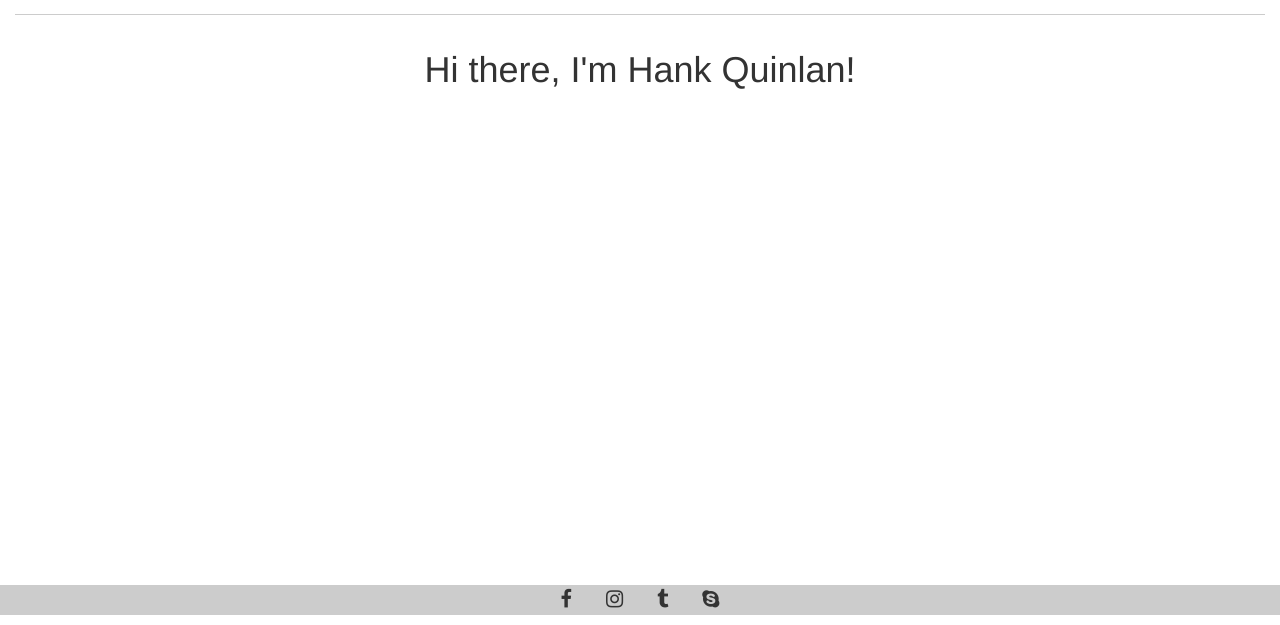
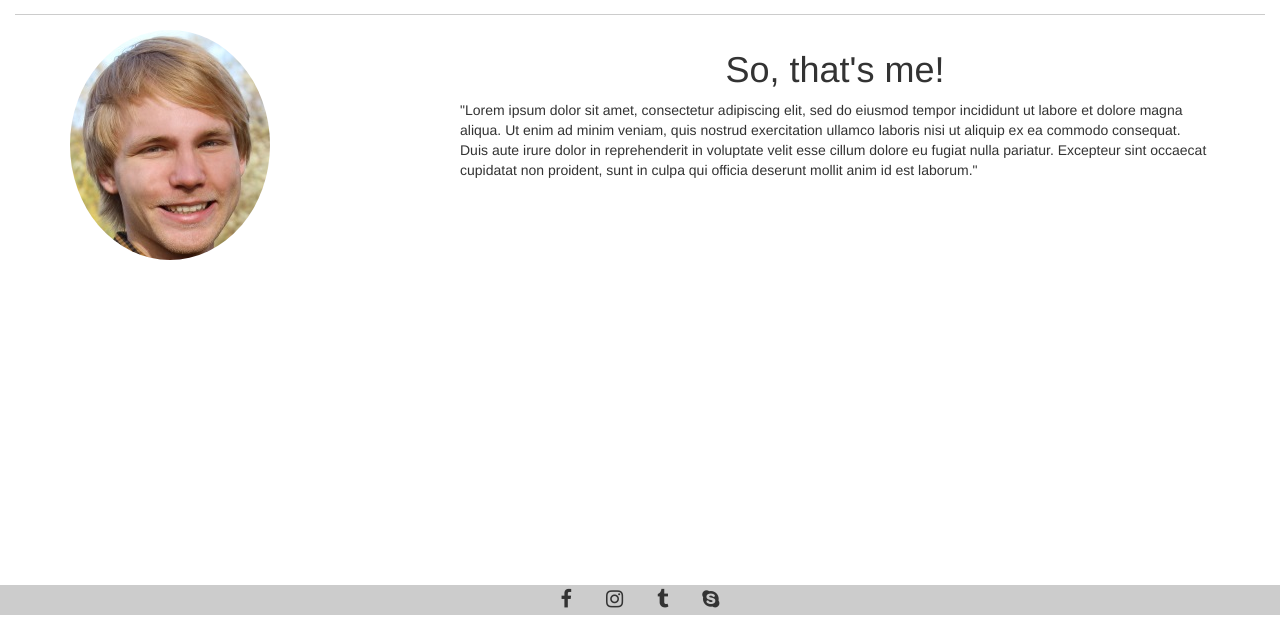
Before and after one commit to Nechalis/Nechalis.github.io, a Jekyll site: the page built from index.html, in a window 1280 px wide. Shown: the part 285-910 px from the top of the page. Built offline with Jekyll 4.4.1, drawn with Linux system fonts in a browser that asks for light colours.

Commit message:
Small layout updates

```diff
--- a/_include/disqus.html
+++ b/_include/disqus.html
@@ -1,7 +1,7 @@
 <div id="disqus_thread"></div>
     <script type="text/javascript">
         /* * * CONFIGURATION VARIABLES: EDIT BEFORE PASTING INTO YOUR WEBPAGE * * */
-        var disqus_shortname = 'jmcglone'; // required: replace example with your forum shortname
+        var disqus_shortname = 'Nechalis'; // required: replace example with your forum shortname
         /* * * DON'T EDIT BELOW THIS LINE * * */
         (function() {
             var dsq = document.createElement('script'); dsq.type = 'text/javascript'; dsq.async = true;
--- a/index.html
+++ b/index.html
@@ -2,6 +2,12 @@
 layout: default
 title: Danko Nechala, She left
 ---
-<div class="blurb">
-	<h1>Hi there, I'm Hank Quinlan!</h1>
+<div class="row">
+	<div class="col-md-4">
+		<img src="img/mesmall.jpg" alt="Nechalis" class="img-circle">
+	</div>
+	<div class="col-md-8">
+		<h1>So, that's me!</h1>
+		<p>"Lorem ipsum dolor sit amet, consectetur adipiscing elit, sed do eiusmod tempor incididunt ut labore et dolore magna aliqua. Ut enim ad minim veniam, quis nostrud exercitation ullamco laboris nisi ut aliquip ex ea commodo consequat. Duis aute irure dolor in reprehenderit in voluptate velit esse cillum dolore eu fugiat nulla pariatur. Excepteur sint occaecat cupidatat non proident, sunt in culpa qui officia deserunt mollit anim id est laborum."</p>
+	</div>
 </div>
```
Also changed, not shown: img/mesmall.jpg (added).
